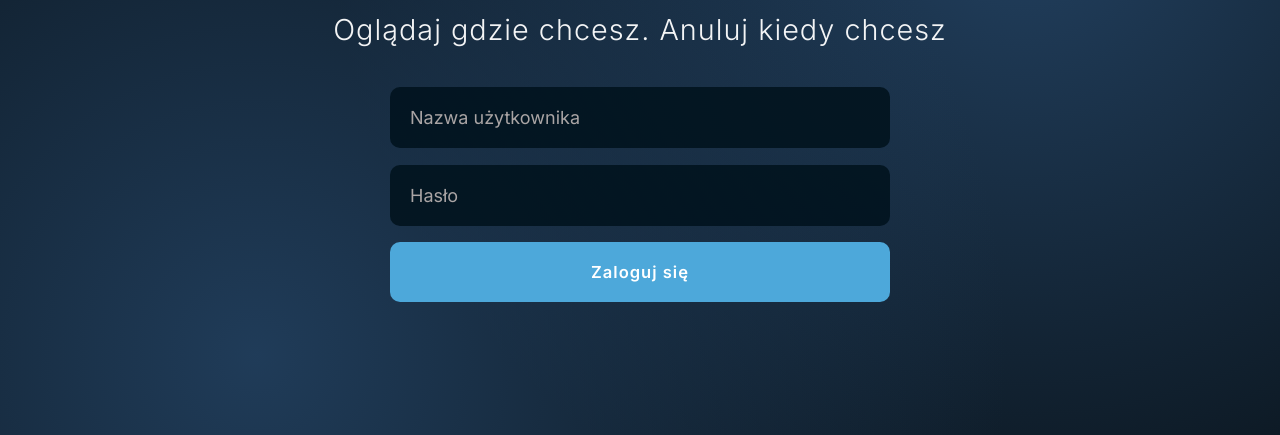
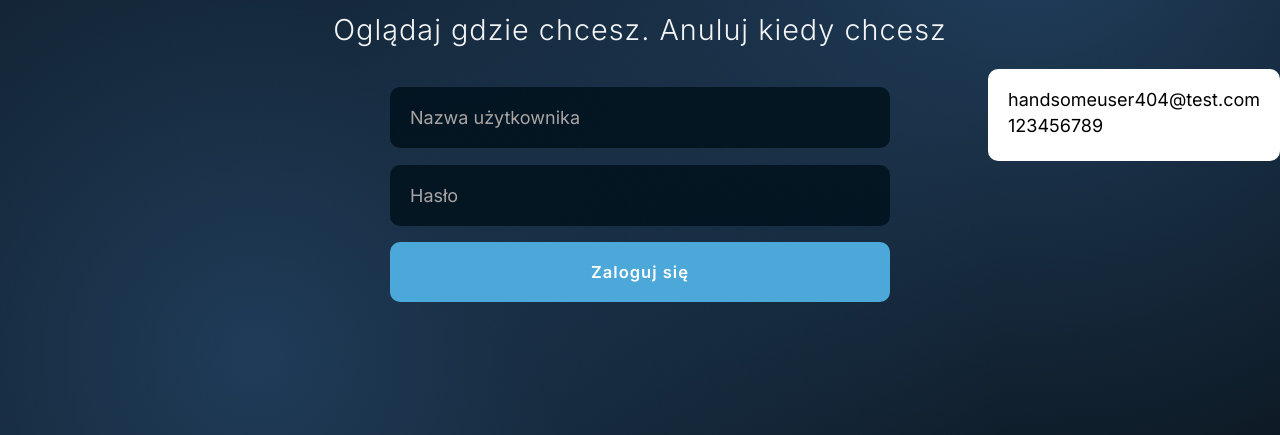
Before and after one commit to TomekWojak/Films-library, a website: page index.html in a window 1280 px wide. Shown: the part 365-800 px from the top of the page. Drawn offline with Linux system fonts and the light colour scheme.

Commit message:
added login data box

```diff
--- a/index.html
+++ b/index.html
@@ -21,7 +21,10 @@
 
     <div class="root">
         <div class="container wrapper">
-
+            <div class="login-box">
+                <span class="login-box__username">handsomeuser404@test.com</span>
+                <span class="login-box__password">123456789</span>
+            </div>
         </div>
     </div>
     <script type="module" src="./dist/js/firebase-auth.min.js"></script>
--- a/src/sass/_components.scss
+++ b/src/sass/_components.scss
@@ -79,6 +79,24 @@
 	z-index: 1000;
 }
 
+.login-box {
+	position: fixed;
+	bottom: 5vh;
+	left: 50%;
+	transform: translateX(-50%);
+	padding: 2rem;
+	background-color: $pure-white;
+	color: #000;
+	border-radius: $radius-100;
+
+	&__username,
+	&__password {
+		display: block;
+		font-size: $font-size-300;
+		margin-bottom: 0.5rem;
+	}
+}
+
 // 404
 
 .container {
@@ -112,3 +130,22 @@
 		}
 	}
 }
+@media (992px <= width) {
+	.login-box {
+		bottom: 0;
+	}
+}
+@media (1100px <= width) {
+	.login-box {
+		bottom: 40%;
+		transform: translateY(50%);
+		left: unset;
+		right: 0;
+	}
+}
+@media (1300px <= width) {
+	.login-box {
+		bottom: 50%;
+		right: 5vw;
+	}
+}
```
Also changed, not shown: dist/css/browse-styles.min.css, dist/css/style.min.css.
